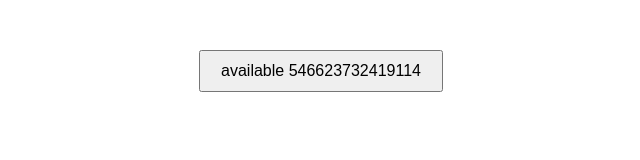
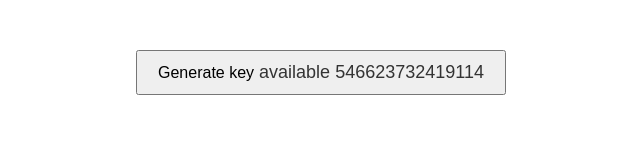
Before and after one commit to 3xo-pitbull/kay, a plain HTML site: page index.html in a window 1280 px wide. Both pictures are taken after a click on the button "Generate key". Shown: the whole page, without its empty margins (319-959 px from the left). Drawn offline with Linux system fonts and the light colour scheme.

Commit message:
Update index.html

```diff
--- a/index.html
+++ b/index.html
@@ -3,7 +3,7 @@
 <head>
   <meta charset="UTF-8">
   <meta name="viewport" content="width=device-width, initial-scale=1.0">
-  <title></title>
+  <title>عرض رقم عشوائي من ملف JSON</title>
   <style>
     body {
       font-family: Arial, sans-serif;
@@ -44,8 +44,8 @@
         const randomIndex = Math.floor(Math.random() * numbersList.length);
         const randomNumber = numbersList[randomIndex];
 
-        // عرض الرقم داخل الزر
-        document.getElementById('random-button').innerText = `available ${randomNumber}`;
+        // عرض الرقم داخل الزر بدون تغيير النص
+        document.getElementById('random-button').innerHTML += `<span id="random-number"> available ${randomNumber}</span>`;
       })
       .catch(error => {
         console.error('حدث خطأ في جلب الملف:', error);
```
